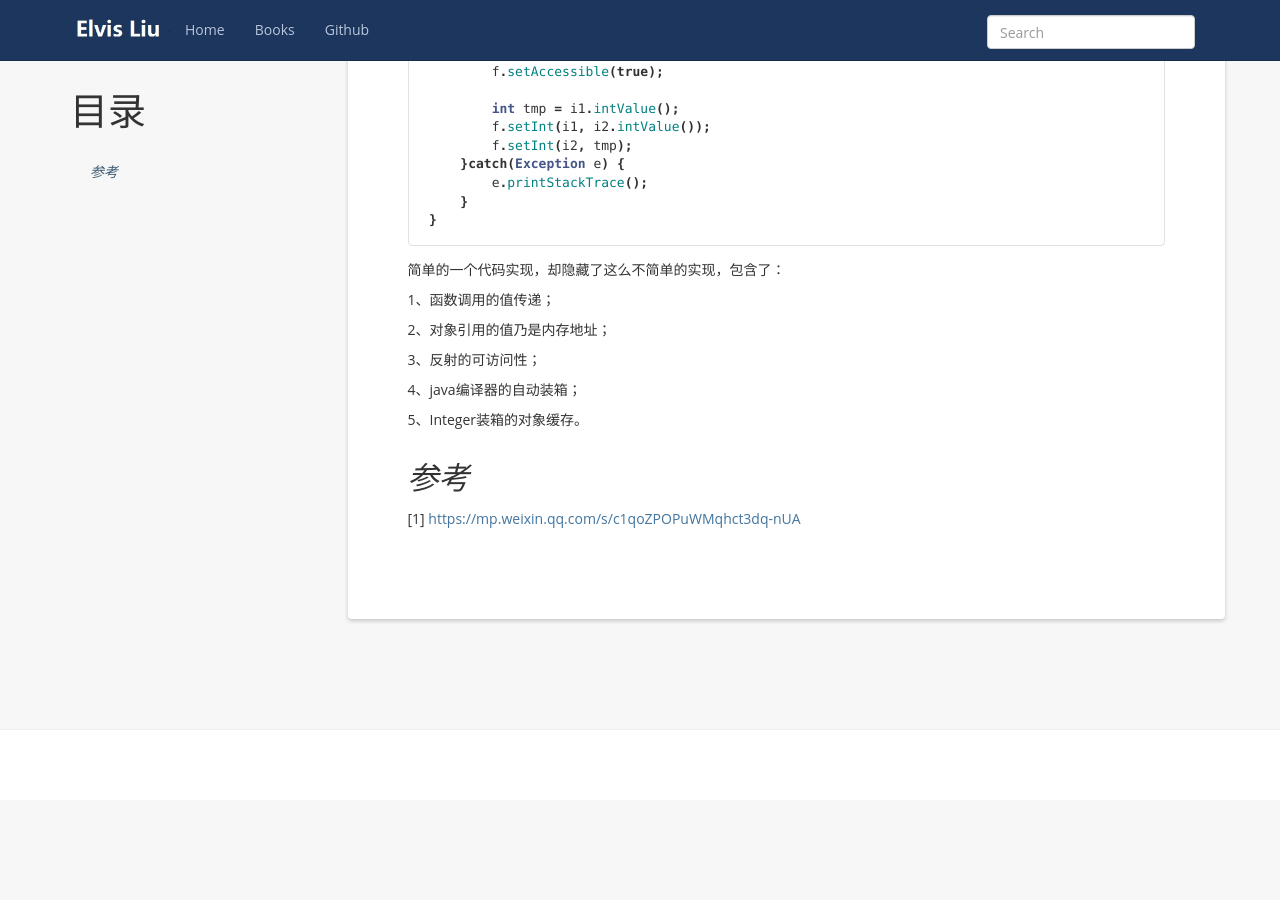
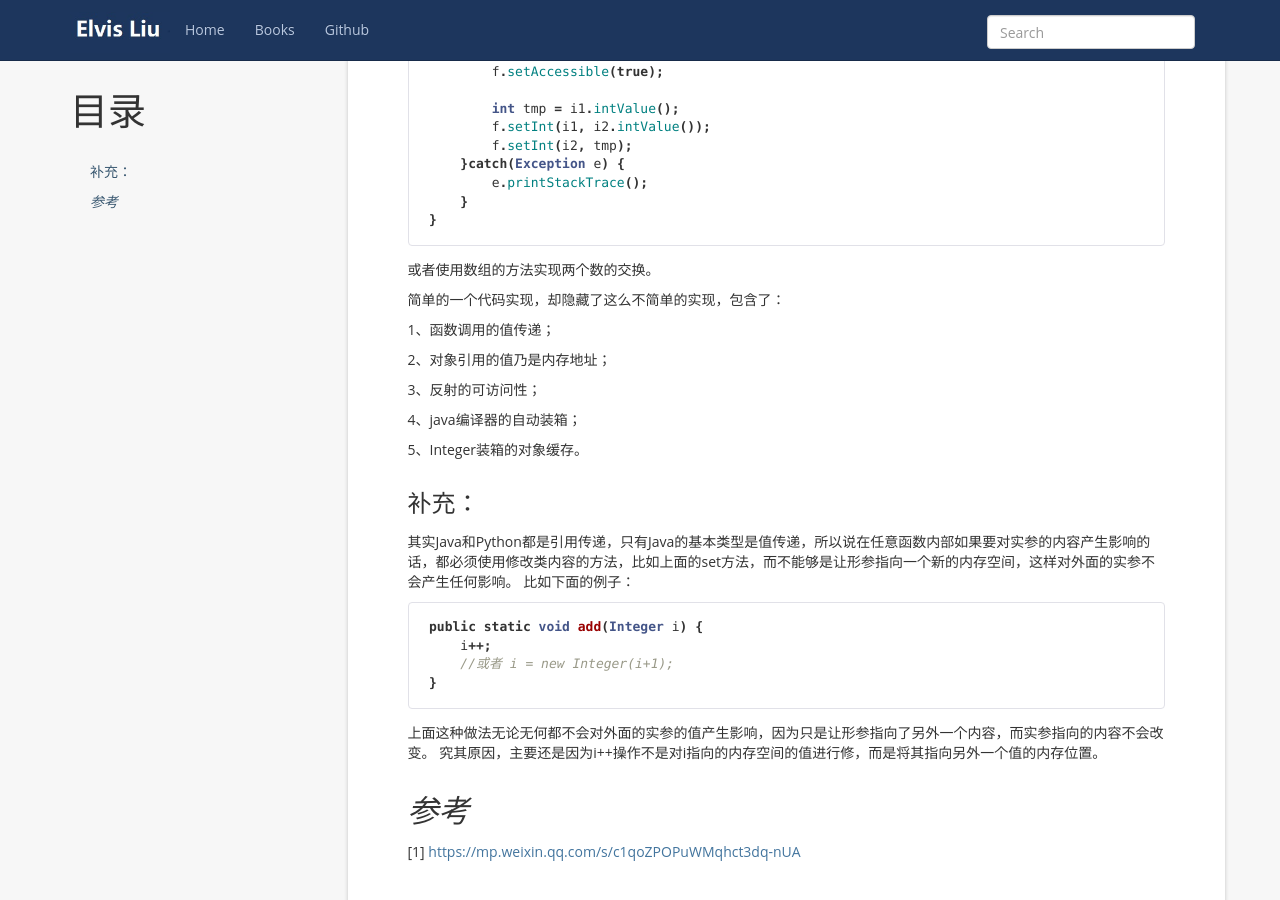
Before and after one commit to ElvisLiu1994/blog, a Jekyll site: the page built from _posts/2017-12-26-Swap引发的一些问题.md, in a window 1280 px wide and 900 px high, scrolled down 4006 px. Built offline with Jekyll 4.4.1, drawn with Linux system fonts in a browser that asks for light colours; nearby versions of some CDN libraries; before the commit the page ends 4806 px from its top, so only the background shows below that.

Commit message:
leetcode update

````diff
--- a/_posts/2017-12-26-Swap引发的一些问题.md
+++ b/_posts/2017-12-26-Swap引发的一些问题.md
@@ -163,6 +163,8 @@ public static void swap1(Integer i1, Integer i2) {
 }
 ```
 
+或者使用数组的方法实现两个数的交换。
+
 简单的一个代码实现，却隐藏了这么不简单的实现，包含了：
 
 1、函数调用的值传递；
@@ -175,5 +177,18 @@ public static void swap1(Integer i1, Integer i2) {
 
 5、Integer装箱的对象缓存。
 
+
+### 补充：
+其实Java和Python都是引用传递，只有Java的基本类型是值传递，所以说在任意函数内部如果要对实参的内容产生影响的话，都必须使用修改类内容的方法，比如上面的set方法，而不能够是让形参指向一个新的内存空间，这样对外面的实参不会产生任何影响。
+比如下面的例子：
+```java
+public static void add(Integer i) {
+    i++;
+    //或者 i = new Integer(i+1);
+}
+```
+上面这种做法无论无何都不会对外面的实参的值产生影响，因为只是让形参指向了另外一个内容，而实参指向的内容不会改变。
+究其原因，主要还是因为i++操作不是对i指向的内存空间的值进行修，而是将其指向另外一个值的内存位置。
+
 ## *参考*
 [1] [https://mp.weixin.qq.com/s/c1qoZPOPuWMqhct3dq-nUA](https://mp.weixin.qq.com/s/c1qoZPOPuWMqhct3dq-nUA)
````
